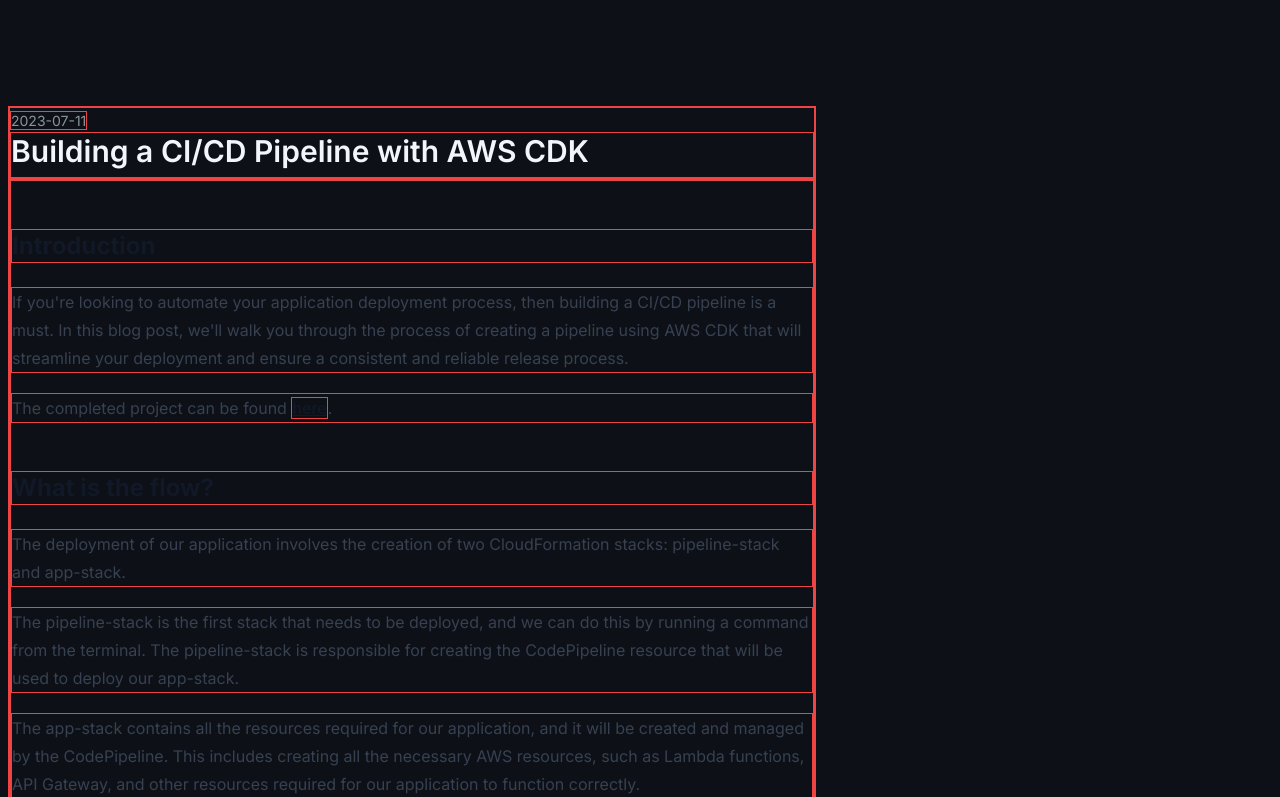
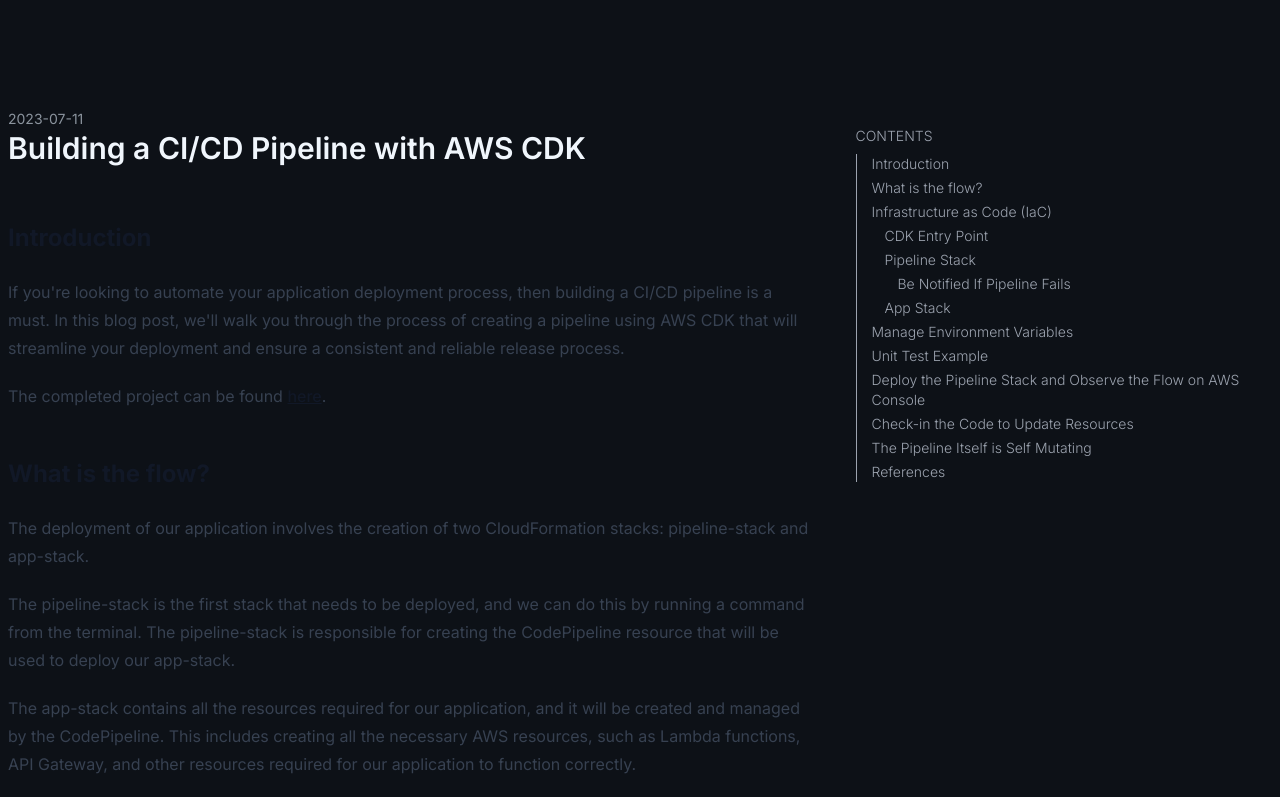
Before and after one commit to hahuaz/hahuaz.dev, a Next.js app: page /posts/building-a-cicd-pipeline-with-aws-cdk in a window 1280 px wide. Shown: the part 320-1117 px from the top of the page. Built offline with nearby package versions, Linux system fonts and the light colour scheme.

Commit message:
post page is responsive

```diff
--- a/app/posts/[slug]/CodeBlockHighlighter.tsx
+++ b/app/posts/[slug]/CodeBlockHighlighter.tsx
@@ -94,7 +94,7 @@
 const CodeBlockHighlighter = ({ content }: any) => {
   return (
     <>
-      <article className="prose dark:prose-invert">
+      <article className="prose !max-w-full dark:prose-invert">
         <Markdown
           options={{
             // override html tag rendering
--- a/app/posts/[slug]/page.tsx
+++ b/app/posts/[slug]/page.tsx
@@ -18,8 +18,8 @@
 
   return (
     <>
-      <div className="mx-auto flex max-w-screen-xl gap-10 px-2 py-9 children:border children:border-red-500">
-        <main className="max-w-[80ch]">
+      <div className="mx-auto flex max-w-screen-xl items-start justify-center gap-10 px-2 py-9  lg:justify-start">
+        <main className="w-full max-w-[80ch] overflow-x-auto ">
           <div className="">
             <span className="text-sm text-github-white-comment">
               {createdAt}
@@ -30,14 +30,16 @@
           </div>
           <CodeBlockHighlighter content={content} />
         </main>
-        <aside className="sticky top-5 mt-5 hidden max-w-[440px] self-start text-sm font-light text-gray-400 ">
+        <aside className="sticky top-5 mt-5 hidden max-w-[440px] self-start text-sm font-light text-gray-400 lg:block">
           <p className="mb-2">CONTENTS</p>
           <ul className="border-l border-gray-400">
             {headers.map(({ header, level }, index) => (
               <a key={index} href={`#${slugify(header)}`}>
                 <li
-                  className="mb-1 border-l-2 border-transparent hover:border-sky-400 hover:font-medium hover:text-sky-400 "
-                  style={{ paddingLeft: `${(level - 1) * 10}px` }}
+                  className={
+                    "mb-1 border-l-2 border-transparent hover:border-sky-400 hover:font-medium hover:text-sky-400 "
+                  }
+                  style={{ paddingLeft: `${(level - 1) * 13}px` }}
                 >
                   {header}
                 </li>
```
Also changed, not shown: posts/serve-dockerized-django-app-on-ecs.md (+1 -2 lines).
